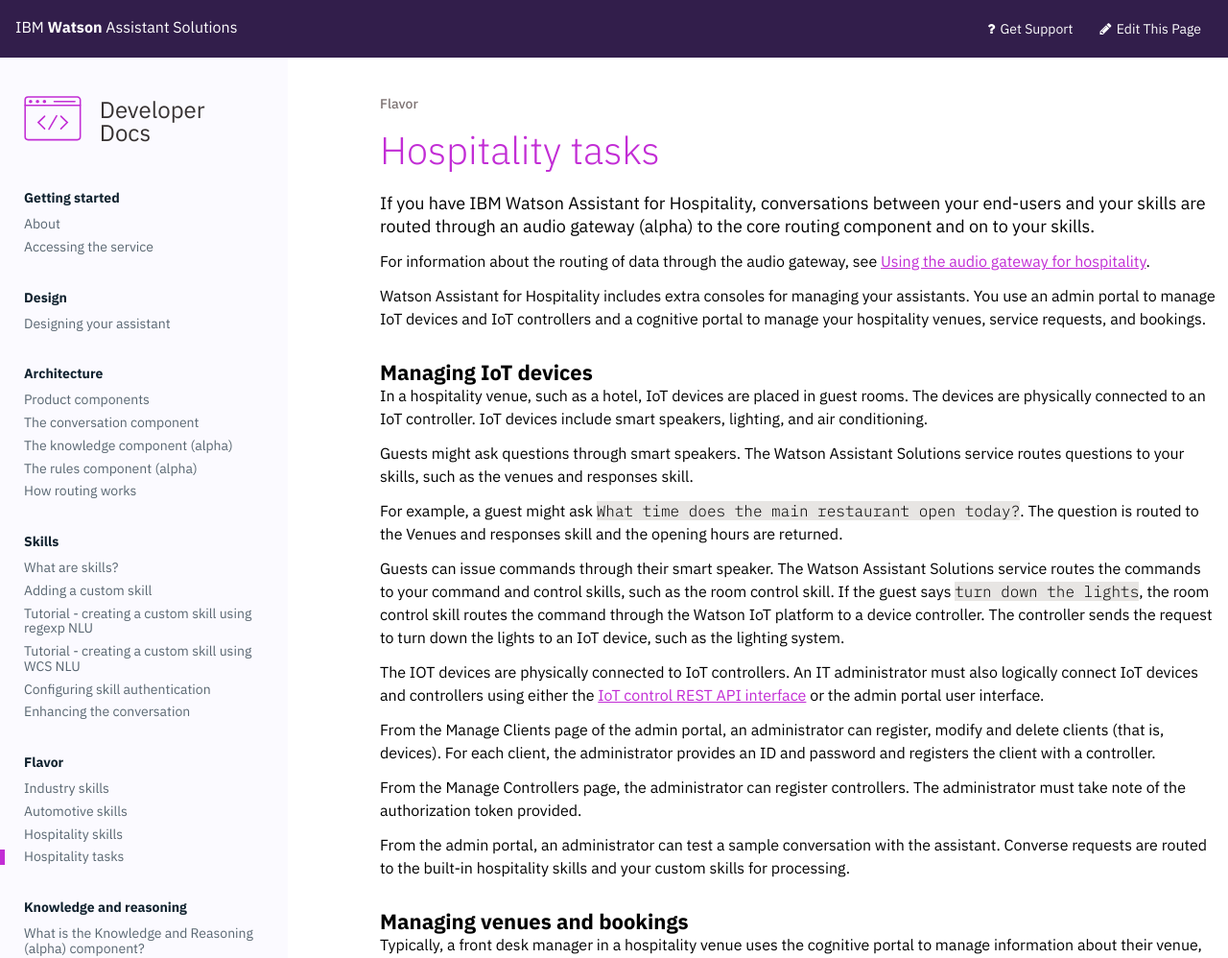
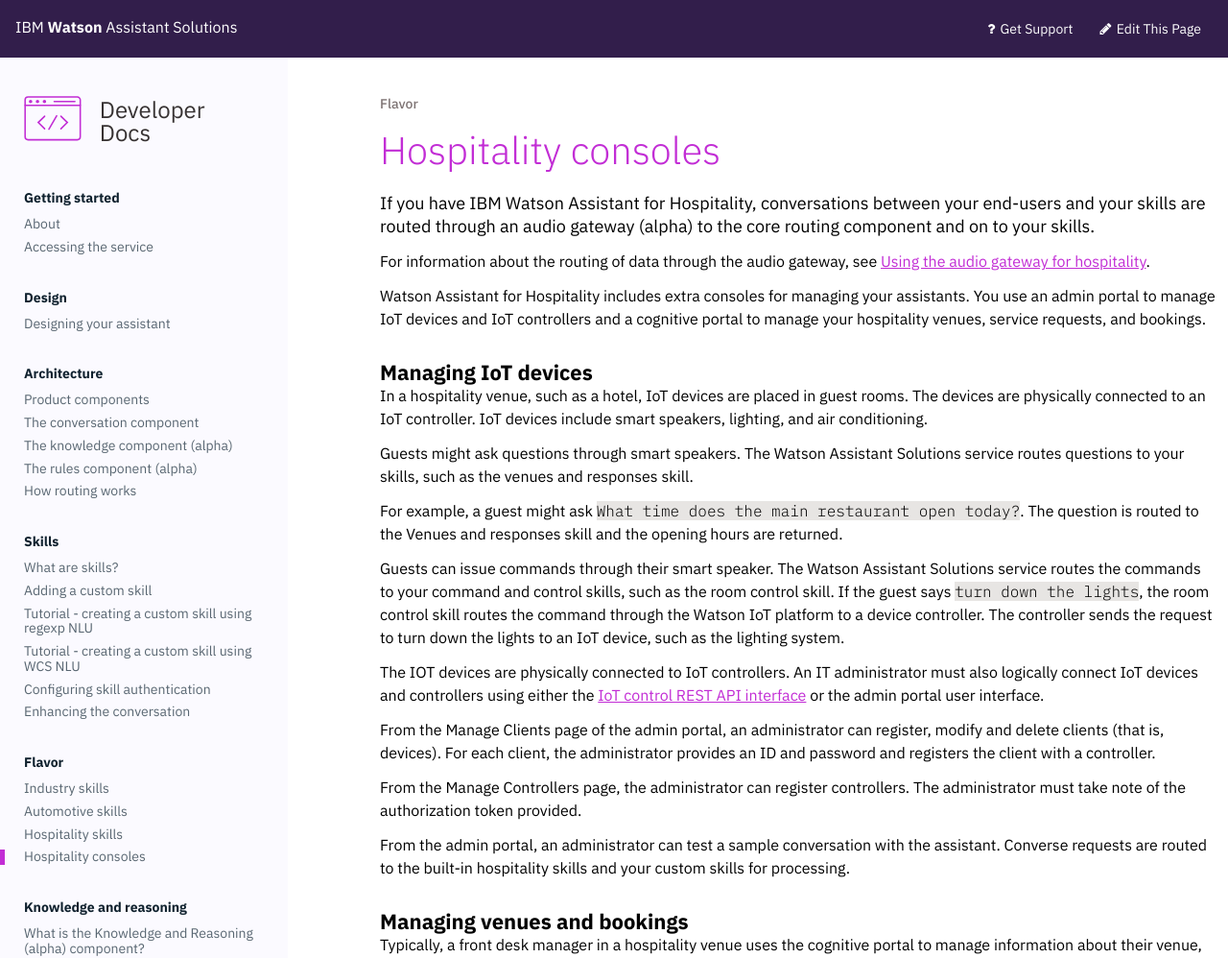
Before and after one commit to Watson-Personal-Assistant/developer, a Jekyll site: the page built from _content/flavours/hospitality_components.md, in a window 1280 px wide. Shown: the top 998 px of the page at 96% size. Built offline with Jekyll 4.4.1, drawn with Linux system fonts in a browser that asks for light colours; some web fonts are replaced.

Commit message:
title change

```diff
--- a/_content/flavours/hospitality_components.md
+++ b/_content/flavours/hospitality_components.md
@@ -1,5 +1,5 @@
 ---
-title: Hospitality tasks
+title: Hospitality consoles
 weight: 20
 ---
 If you have IBM Watson Assistant for Hospitality, conversations between your end-users and your skills are routed through an audio gateway (alpha) to the core routing component and on to your skills.
@@ -32,7 +32,7 @@
 - Service requests
 - Bookings and reservations
 
-For more information about these skills, see the [Watson Assistant for Hospitality]({{site.baseurl}}/flavour/hospitality_skills)  topic.
+For more information about these skills, see the [Watson Assistant for Hospitality]({{site.baseurl}}/flavours/hospitality_skills)  topic.
 
 From the Settings page of the cognitive portal, a front desk manager can add a new venue, such as a restaurant at the hotel. For each venue, the manager specifies the type of venue, name of the venue, its location, contact information, opening hours, and a short introduction to the venue.  After the manager adds the venue to the cognitive portal, training of the built-in skills starts. The manager can create new venues types from the Settings page, for example, a conference room venue type.
 
```
